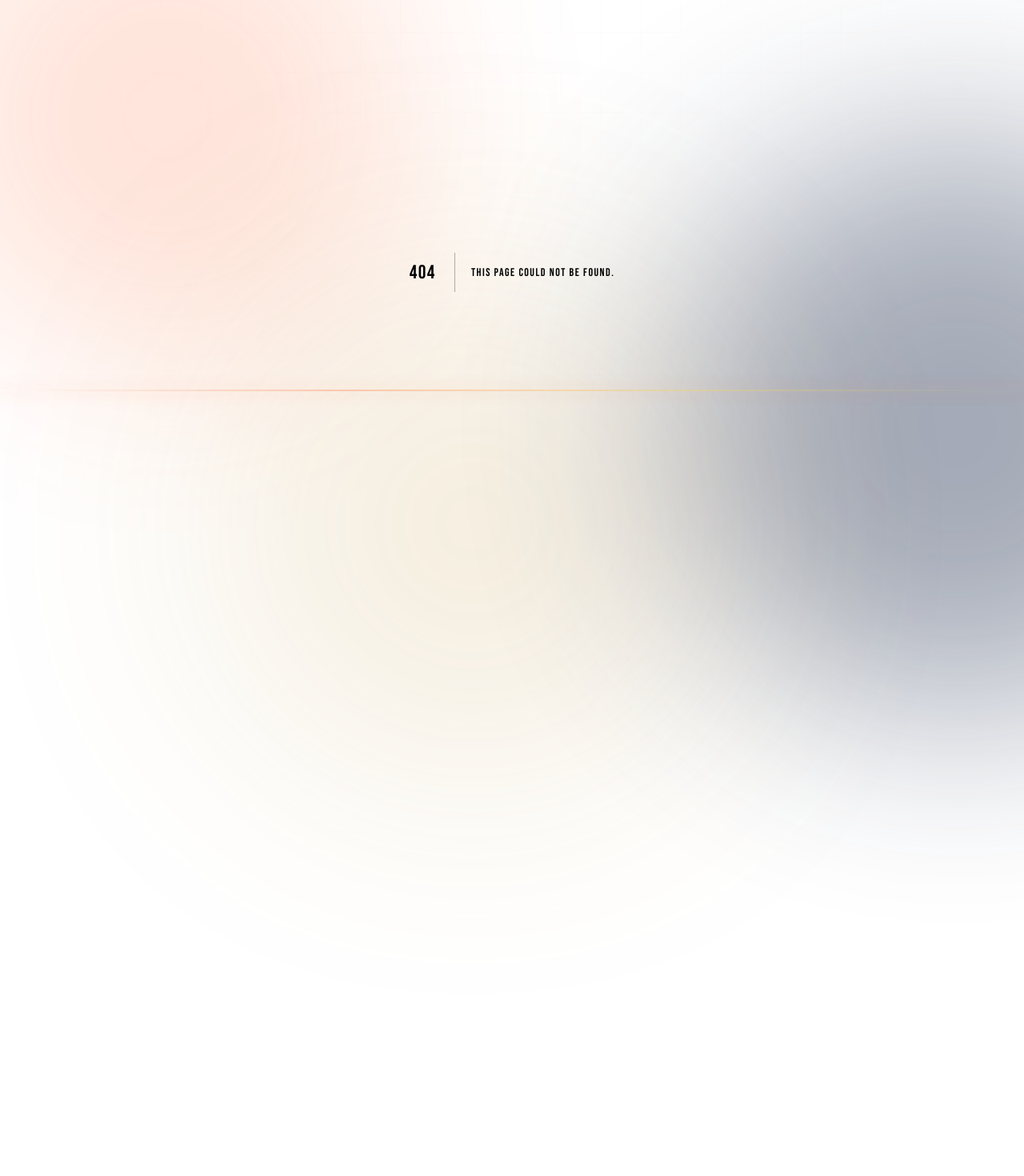
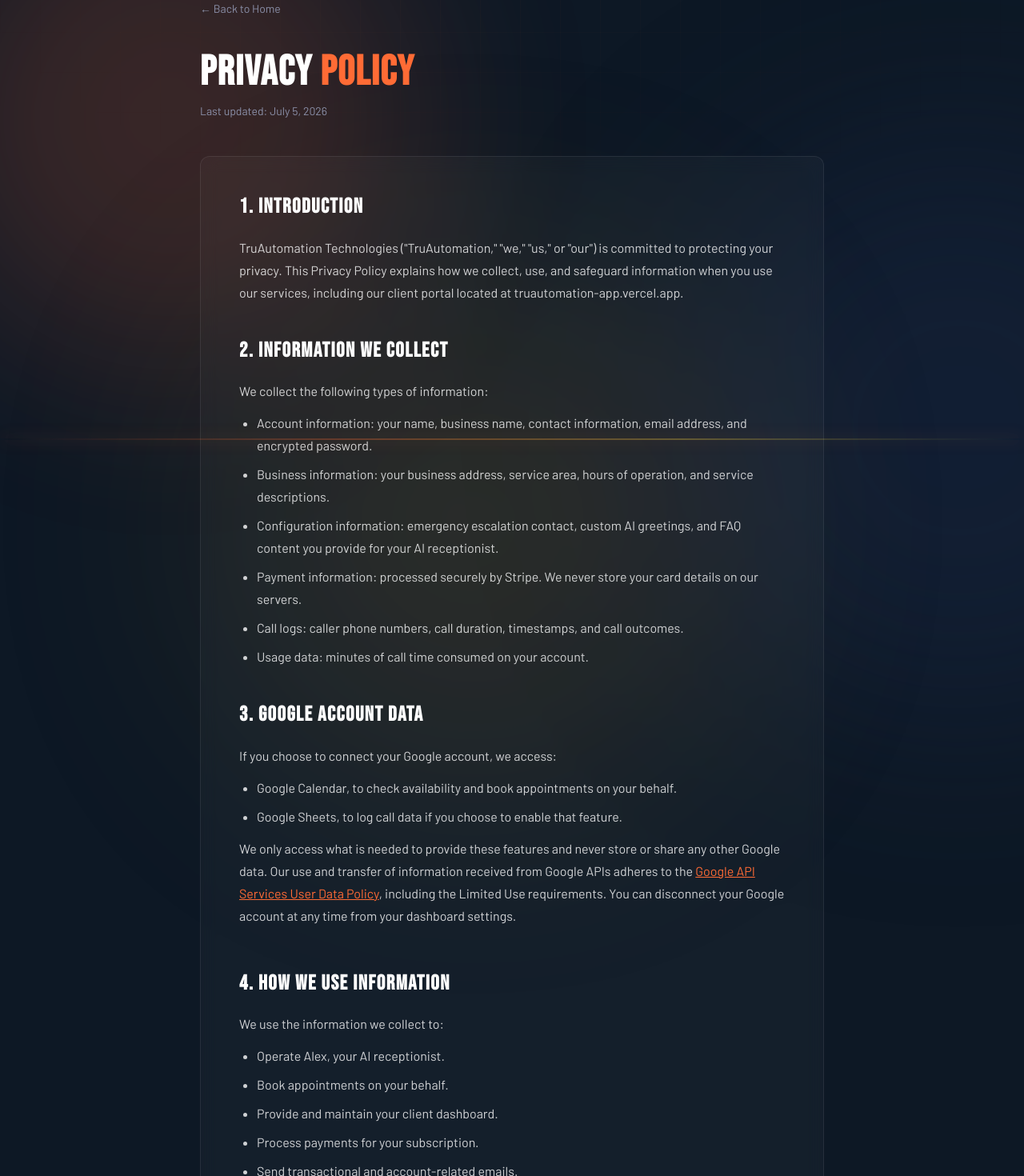
Before and after one commit to logantrujillo/truautomation-app, a Next.js app: page /privacy in a window 1280 px wide. Before the commit this address had no page. Shown: the part 60-1530 px from the top of the page at 80% size. Before the commit the page ends 800 px from the top, so only its background shows below. Built offline with nearby package versions, Linux system fonts and the light colour scheme.

Commit message:
Add Privacy Policy page and footer link
Adds a full Privacy Policy page covering data collection, Google
integration, third-party providers, retention, and user rights, and
links to it from the landing page footer.

```diff
--- /dev/null
+++ b/app/privacy/page.tsx
@@ -0,0 +1,221 @@
+import Link from 'next/link';
+
+export const metadata = {
+  title: 'Privacy Policy – TruAutomation',
+  description: 'Privacy Policy for TruAutomation Technologies.',
+};
+
+export default function PrivacyPage() {
+  return (
+    <main style={{ maxWidth: 820, margin: '0 auto', padding: '60px 20px 100px' }}>
+      <div style={{ marginBottom: 40 }}>
+        <Link href="/" style={{ color: 'var(--gray)', fontSize: 14, textDecoration: 'none' }}>
+          ← Back to Home
+        </Link>
+      </div>
+
+      <h1 style={{ fontSize: 'clamp(36px, 5vw, 52px)', marginBottom: 8 }}>
+        Privacy <span style={{ color: 'var(--orange)' }}>Policy</span>
+      </h1>
+      <p style={{ color: 'var(--gray)', fontSize: 14, marginBottom: 48 }}>
+        Last updated: July 5, 2026
+      </p>
+
+      <div
+        className="card"
+        style={{
+          padding: '40px clamp(20px, 5vw, 48px)',
+          display: 'flex',
+          flexDirection: 'column',
+          gap: 36,
+          lineHeight: 1.75,
+          color: 'rgba(255,255,255,0.8)',
+          fontSize: 16,
+        }}
+      >
+        <section>
+          <h2 style={{ fontSize: 26, color: 'var(--white)', marginBottom: 14 }}>1. Introduction</h2>
+          <p>
+            TruAutomation Technologies ("TruAutomation," "we," "us," or "our") is committed to
+            protecting your privacy. This Privacy Policy explains how we collect, use, and
+            safeguard information when you use our services, including our client portal located
+            at truautomation-app.vercel.app.
+          </p>
+        </section>
+
+        <section>
+          <h2 style={{ fontSize: 26, color: 'var(--white)', marginBottom: 14 }}>
+            2. Information We Collect
+          </h2>
+          <p style={{ marginBottom: 12 }}>We collect the following types of information:</p>
+          <ul style={{ paddingLeft: 22, display: 'flex', flexDirection: 'column', gap: 8 }}>
+            <li>
+              Account information: your name, business name, contact information, email address,
+              and encrypted password.
+            </li>
+            <li>
+              Business information: your business address, service area, hours of operation, and
+              service descriptions.
+            </li>
+            <li>
+              Configuration information: emergency escalation contact, custom AI greetings, and
+              FAQ content you provide for your AI receptionist.
+            </li>
+            <li>
+              Payment information: processed securely by Stripe. We never store your card details
+              on our servers.
+            </li>
+            <li>
+              Call logs: caller phone numbers, call duration, timestamps, and call outcomes.
+            </li>
+            <li>Usage data: minutes of call time consumed on your account.</li>
+          </ul>
+        </section>
+
+        <section>
+          <h2 style={{ fontSize: 26, color: 'var(--white)', marginBottom: 14 }}>
+            3. Google Account Data
+          </h2>
+          <p style={{ marginBottom: 12 }}>
+            If you choose to connect your Google account, we access:
+          </p>
+          <ul style={{ paddingLeft: 22, display: 'flex', flexDirection: 'column', gap: 8, marginBottom: 12 }}>
+            <li>Google Calendar, to check availability and book appointments on your behalf.</li>
+            <li>Google Sheets, to log call data if you choose to enable that feature.</li>
+          </ul>
+          <p style={{ marginBottom: 12 }}>
+            We only access what is needed to provide these features and never store or share any
+            other Google data. Our use and transfer of information received from Google APIs
+            adheres to the{' '}
+            <a
+              href="https://developers.google.com/terms/api-services-user-data-policy"
+              target="_blank"
+              rel="noopener noreferrer"
+              style={{ color: 'var(--orange)' }}
+            >
+              Google API Services User Data Policy
+            </a>
+            , including the Limited Use requirements. You can disconnect your Google account at
+            any time from your dashboard settings.
+          </p>
+        </section>
+
+        <section>
+          <h2 style={{ fontSize: 26, color: 'var(--white)', marginBottom: 14 }}>
+            4. How We Use Information
+          </h2>
+          <p style={{ marginBottom: 12 }}>We use the information we collect to:</p>
+          <ul style={{ paddingLeft: 22, display: 'flex', flexDirection: 'column', gap: 8 }}>
+            <li>Operate Alex, your AI receptionist.</li>
+            <li>Book appointments on your behalf.</li>
+            <li>Provide and maintain your client dashboard.</li>
+            <li>Process payments for your subscription.</li>
+            <li>Send transactional and account-related emails.</li>
+            <li>Improve and develop our services.</li>
+            <li>Comply with applicable legal obligations.</li>
+          </ul>
+        </section>
+
+        <section>
+          <h2 style={{ fontSize: 26, color: 'var(--white)', marginBottom: 14 }}>
+            5. Call Recording
+          </h2>
+          <p>
+            Calls are processed by VAPI to generate transcripts and enable Alex to respond to
+            callers. Clients are responsible for informing their callers that they may be
+            interacting with an AI system, as required by applicable laws in their jurisdiction.
+          </p>
+        </section>
+
+        <section>
+          <h2 style={{ fontSize: 26, color: 'var(--white)', marginBottom: 14 }}>
+            6. Third Party Providers
+          </h2>
+          <p style={{ marginBottom: 12 }}>
+            We share data with the following third-party providers in order to deliver our
+            services:
+          </p>
+          <ul style={{ paddingLeft: 22, display: 'flex', flexDirection: 'column', gap: 8 }}>
+            <li>Supabase – database and authentication.</li>
+            <li>Stripe – payment processing.</li>
+            <li>VAPI – AI call handling and transcription.</li>
+            <li>Twilio – phone number provisioning and call routing.</li>
+            <li>Resend – transactional email delivery.</li>
+            <li>Google – calendar and sheets integration, only if you connect your account.</li>
+          </ul>
+        </section>
+
+        <section>
+          <h2 style={{ fontSize: 26, color: 'var(--white)', marginBottom: 14 }}>
+            7. Data Security
+          </h2>
+          <p>
+            We use row level security to ensure your data is only accessible to you, HTTPS
+            encryption for all data in transit, and Supabase Auth for secure authentication.
+            Stripe handles all payment card data directly — we never receive or store your card
+            details.
+          </p>
+        </section>
+
+        <section>
+          <h2 style={{ fontSize: 26, color: 'var(--white)', marginBottom: 14 }}>
+            8. Data Retention
+          </h2>
+          <p>
+            We retain your data for as long as your account remains active. If you cancel your
+            account, your data will be deleted within 30 days of cancellation.
+          </p>
+        </section>
+
+        <section>
+          <h2 style={{ fontSize: 26, color: 'var(--white)', marginBottom: 14 }}>
+            9. Your Rights
+          </h2>
+          <p>
+            You have the right to access, correct, or delete your data, disconnect your Google
+            account, and opt out of non-essential emails. To exercise any of these rights, contact
+            us at{' '}
+            <a href="mailto:info@truautomationtechnologies.com" style={{ color: 'var(--orange)' }}>
+              info@truautomationtechnologies.com
+            </a>
+            .
+          </p>
+        </section>
+
+        <section>
+          <h2 style={{ fontSize: 26, color: 'var(--white)', marginBottom: 14 }}>
+            10. Children's Privacy
+          </h2>
+          <p>Our services are not directed to individuals under the age of 18.</p>
+        </section>
+
+        <section>
+          <h2 style={{ fontSize: 26, color: 'var(--white)', marginBottom: 14 }}>
+            11. Changes to This Policy
+          </h2>
+          <p>
+            We may update this Privacy Policy from time to time. Users will be notified by email
+            of any significant changes.
+          </p>
+        </section>
+
+        <section>
+          <h2 style={{ fontSize: 26, color: 'var(--white)', marginBottom: 14 }}>
+            12. Contact Us
+          </h2>
+          <p>
+            If you have any questions about this Privacy Policy, please contact us at:
+            <br />
+            <a href="mailto:info@truautomationtechnologies.com" style={{ color: 'var(--orange)' }}>
+              info@truautomationtechnologies.com
+            </a>
+            <br />
+            TruAutomation Technologies
+            <br />
+            Seattle, Washington
+          </p>
+        </section>
+      </div>
+    </main>
+  );
+}
```
Also changed, not shown: app/page.tsx (+7 -0 lines).
